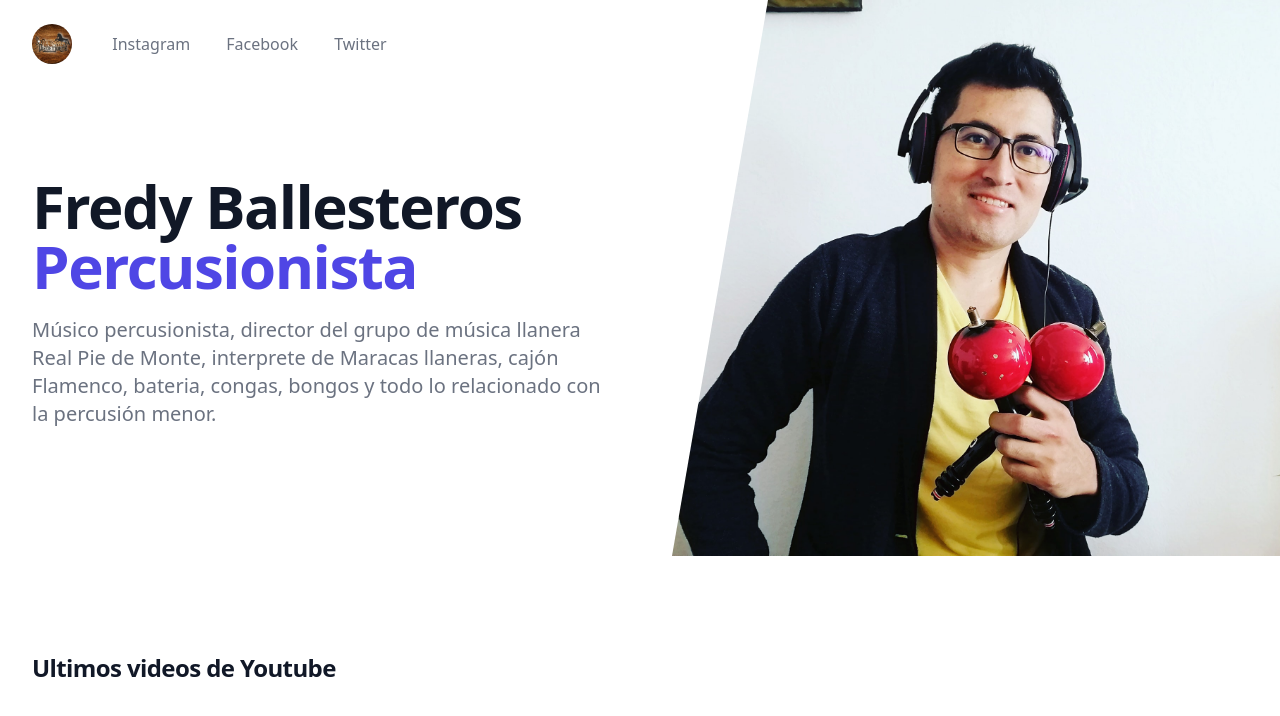
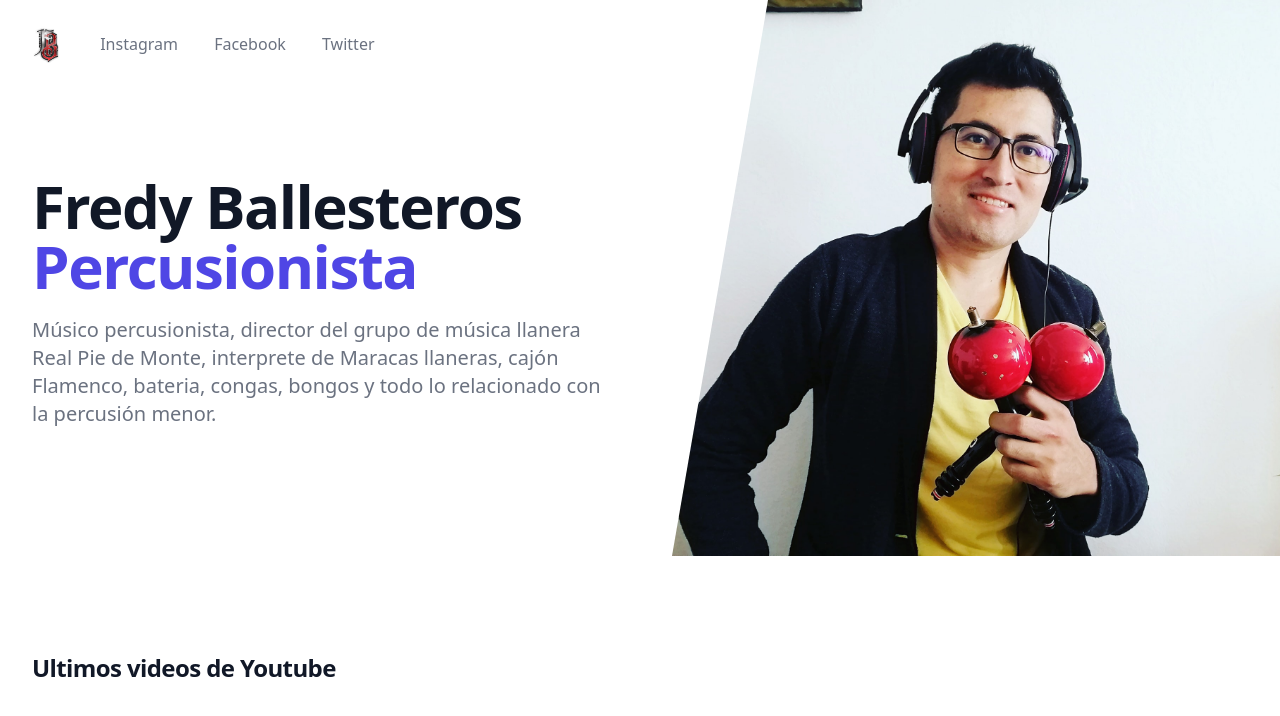
Before and after one commit to WilberBallesteros/Fredy-Ballesteros_Percusionista, a website: page src/index.html in a window 1280 px wide. Drawn offline with nearby package versions, Linux system fonts and the light colour scheme; no server answers.

Commit message:
cambio imagen logo

```diff
--- a/src/index.html
+++ b/src/index.html
@@ -6,11 +6,6 @@
   <meta name="viewport" content="width=device-width, initial-scale=1.0">
   <script src="https://cdn.tailwindcss.com"></script>
   <script defer src="./assets/main.js"></script>
-<style>
-    #logo {
-        border-radius: 50%;
-    }
-</style>
 </head>
 
 <body>
@@ -28,7 +23,7 @@
                 <div class="flex items-center justify-between w-full md:w-auto">
                   <a href="#">
                     <span class="sr-only">Title</span>
-                    <img id="logo" class="h-8 w-auto sm:h-10" src="./img/pieMonte.jpg">
+                    <img id="logo" class="h-8 w-auto sm:h-10" src="./img/Percussion.png">
                   </a>
                 </div>
               </div>
```
Also changed, not shown: src/img/Percussion.png (added), src/img/pieMonte.jpg (deleted).
